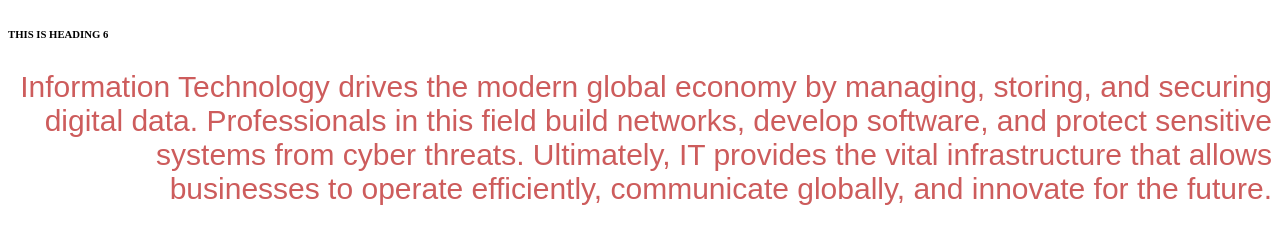
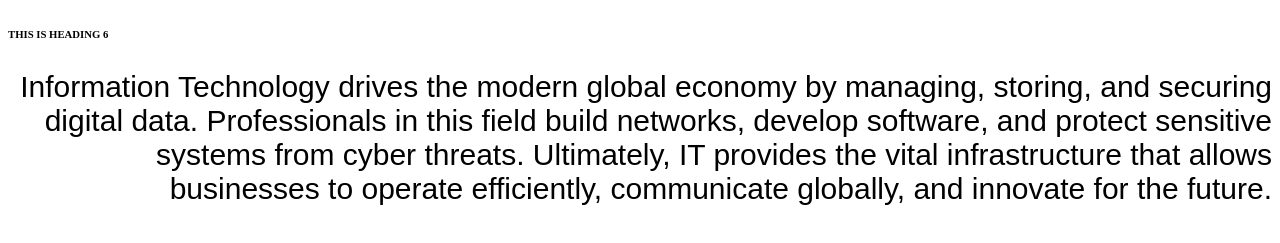
Before and after one commit to chameen9/Test170, a plain HTML site: page index.html in a window 1280 px wide. Shown: the part 123-366 px from the top of the page. Drawn offline with Linux system fonts and the light colour scheme; files that its build step writes are made by us from their sources; files whose address does not match are found by name.

Commit message:
Fix color property to font-color in paragraph style
Corrected the property name from 'color' to 'font-color'.

```diff
--- a/style.css
+++ b/style.css
@@ -1,5 +1,5 @@
 p{
-	color: indianred;
+	font-color: red;
 	font-size: 30;
 	text-align: right;
 	font-family: Arial;
```
